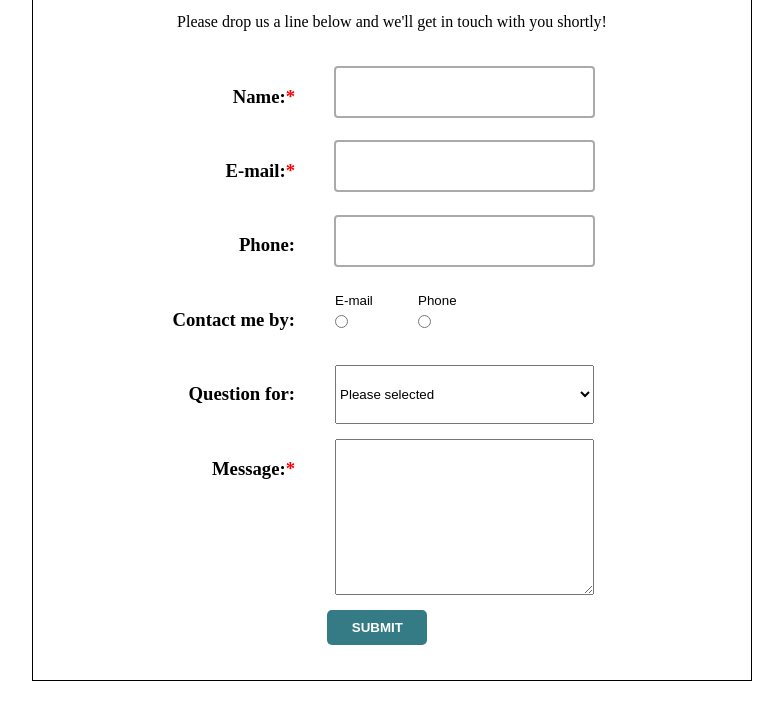
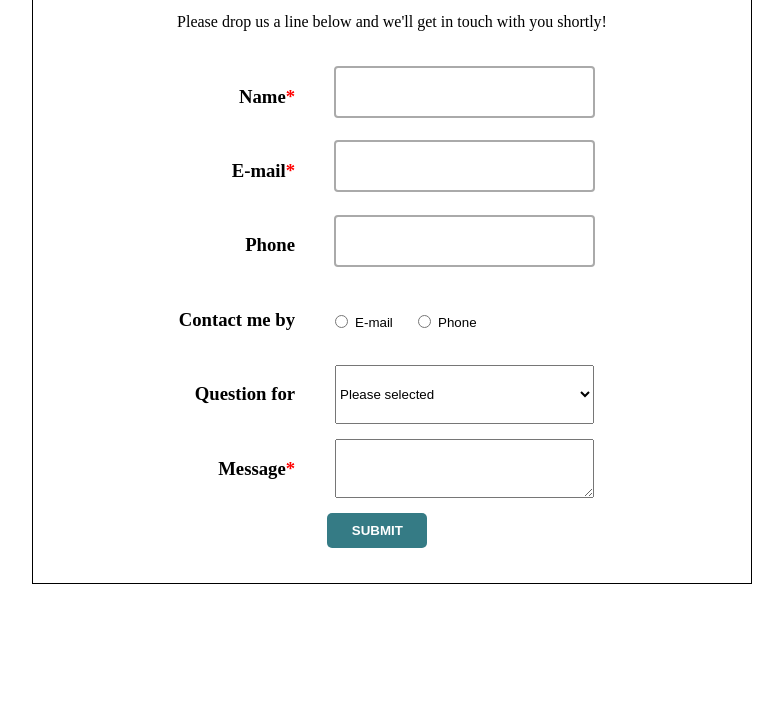
Before and after one commit to Duzhbida/InputPractic, a plain HTML site: page index.html in a window 1280 px wide. Shown: the part 73-792 px from the top of the page, without its empty margins (248-1031 px from the left). Drawn offline with Linux system fonts and the light colour scheme.

Commit message:
FormPlactic

```diff
--- a/index.html
+++ b/index.html
@@ -18,24 +18,24 @@
                 <p>Please drop us a line below and we'll get in touch with you shortly!</p>
                 <form action="" class="register">
                     <label>
-                        <h3 class="required">Name:</h3>
+                        <h3 class="required">Name</h3>
                         <input name = 'user name' type="text" required>
                     </label>
                     <label>
-                        <h3 class="required">E-mail:</h3>
+                        <h3 class="required">E-mail</h3>
                         <input name = 'email' type="email" required>
                     </label>
                     <label>
-                        <h3>Phone:</h3>
+                        <h3>Phone</h3>
                         <input type="number" name='phone-num'>
                     </label>
                     <label>
-                        <h3>Contact me by:</h3>
+                        <h3>Contact me by</h3>
                         <input class='radio-kavkaz1' type="radio" name="contact" placeholder="E-mail">
                         <input class='radio-kavkaz2' type="radio" name="contact" placeholder="Phone">
                     </label>
                     <label>
-                        <h3>Question for:</h3>
+                        <h3>Question for</h3>
                         <select name="Question">
                             <option>Please selected</option>
                             <option value="1">1</option>
@@ -44,8 +44,8 @@
                         </select>
                     </label>
                     <label>
-                        <h3 class="required">Message:</h3>
-                        <textarea name="" id="" cols="50" rows="10" required></textarea>
+                        <h3 class="required">Message</h3>
+                        <textarea name="" id="" cols="50" rows="3" required></textarea>
                     </label>
                     <input type="submit" value="SUBMIT">
 
--- a/style.css
+++ b/style.css
@@ -47,19 +47,25 @@ header{
 .register>*{
     margin-bottom: 15px;
 }
+.radio-kavkaz1,
+.radio-kavkaz2{display: inline-block;
+position: relative;}
 .radio-kavkaz1::after{
-    display: inline-block;
     width: 70px;
     height: 70px;
     content: "E-mail";
-    vertical-align: middle;
 }
 .radio-kavkaz2::after{
-    display: inline-block;
     width: 70px;
     height: 70px;
     content: "Phone";
     vertical-align: middle;
+}
+.radio-kavkaz1::after,
+.radio-kavkaz2::after{
+    position: absolute;
+    top: 22px;
+    left: 20px;
 }
 .register>label>input:not(input[type="radio"]) {
     height: 50px;
```
